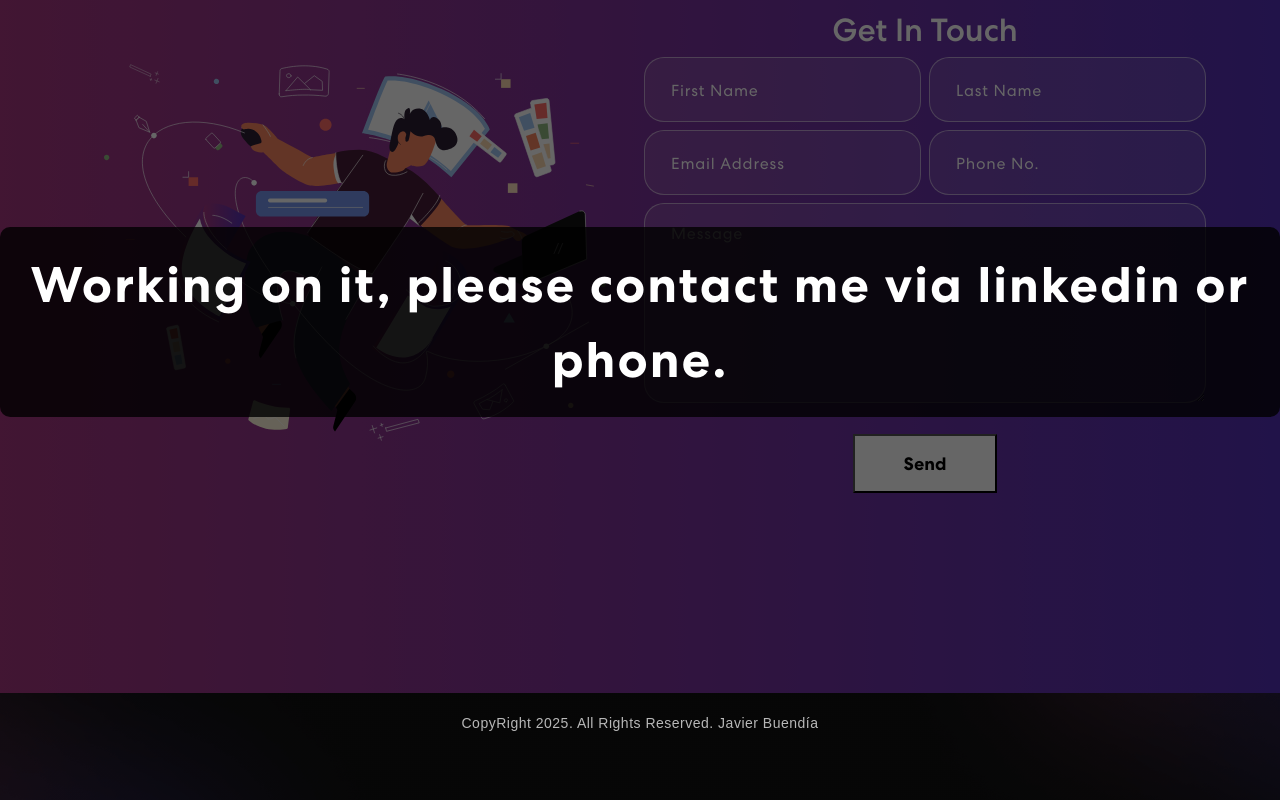
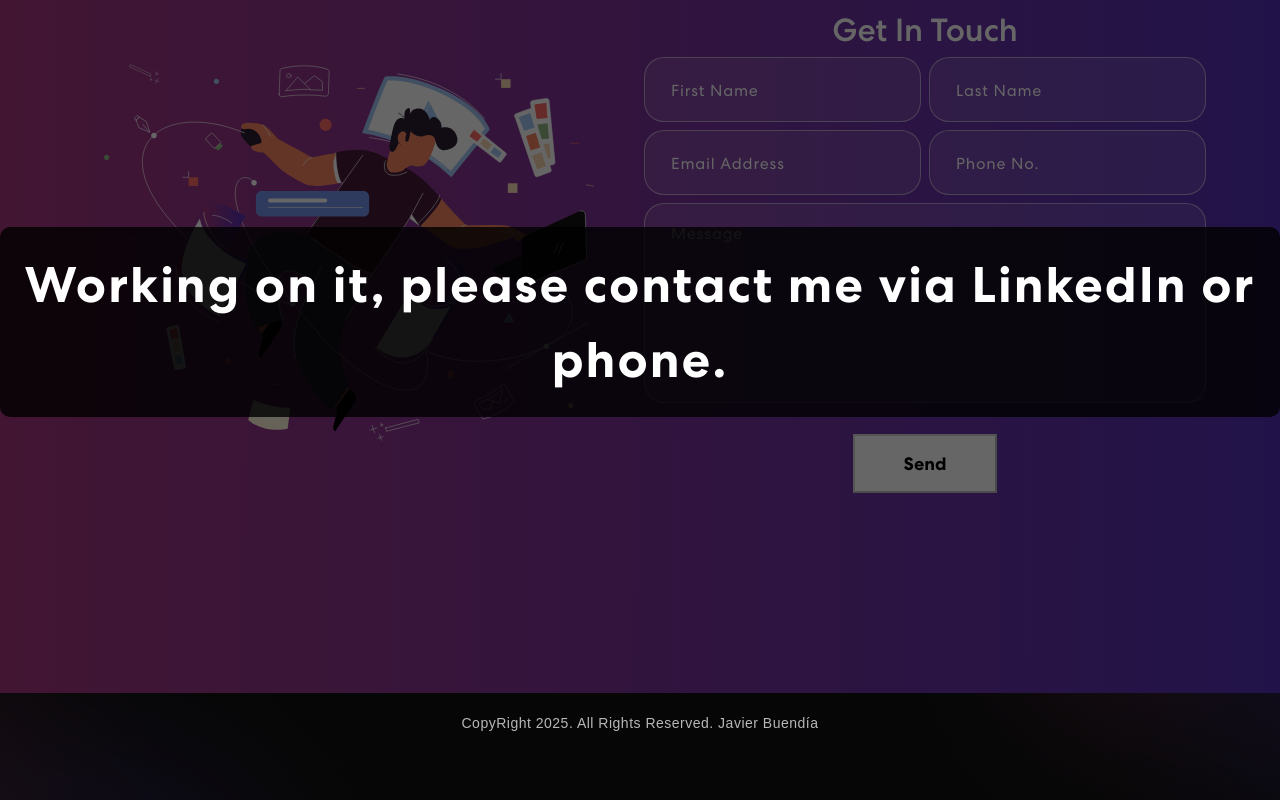
Before and after one commit to cepex1/personal-portfolio, a React (Create React App) app: page / in a window 1280 px wide. Shown: the part 2439-3239 px from the top of the page. Built offline with nearby package versions, Linux system fonts and the light colour scheme; no server answers.

Commit message:
update 2.2

```diff
--- a/src/components/Contact.js
+++ b/src/components/Contact.js
@@ -14,7 +14,7 @@ const useContactForm = () => {
   const [formDetails, setFormDetails] = useState(initialDetails);
   const [buttonText, setButtonText] = useState("Send");
   const [status, setStatus] = useState({});
-  const [isFunctional, setIsFunctional] = useState(false); // Estado para controlar si el formulario funciona o no
+  const [isFunctional, setIsFunctional] = useState(false); // Marcamos como no funcional (siempre falso)
 
   const onFormUpdate = (field, value) => {
     setFormDetails(prev => ({
@@ -26,6 +26,9 @@ const useContactForm = () => {
   const handleSubmit = async (e) => {
     e.preventDefault();
     setButtonText("Sending...");
+
+    // Para este caso, no hace nada el formulario, solo desactiva la funcionalidad temporalmente
+    setIsFunctional(false); // Asegura que no se pueda enviar nada
 
     try {
       let response = await fetch("/api/contact", {
@@ -53,7 +56,7 @@ const useContactForm = () => {
     }
   };
 
-  return { formDetails, buttonText, status, isFunctional, onFormUpdate, handleSubmit, setIsFunctional };
+  return { formDetails, buttonText, status, isFunctional, onFormUpdate, handleSubmit };
 };
 
 const ContactFormInput = ({ type, value, placeholder, onChange, className }) => (
@@ -67,15 +70,15 @@ const ContactFormInput = ({ type, value, placeholder, onChange, className }) =>
 );
 
 export const Contact = () => {
-  const { formDetails, buttonText, status, isFunctional, onFormUpdate, handleSubmit, setIsFunctional } = useContactForm();
+  const { formDetails, buttonText, status, isFunctional, onFormUpdate, handleSubmit } = useContactForm();
 
   return (
     <section className="contact" id="connect">
-      {/* Mostrar mensaje si el formulario no es funcional */}
+      {/* Mostrar mensaje de "Working on it" ya que el formulario no es funcional */}
       {!isFunctional && (
         <div className="working-on-it-overlay">
           <div className="working-on-it-message">
-            Working on it, please contact me via linkedin or phone.
+            Working on it, please contact me via LinkedIn or phone.
           </div>
         </div>
       )}
@@ -113,7 +116,7 @@ export const Contact = () => {
                     onChange={(e) => onFormUpdate("message", e.target.value)}
                     className="w-100"
                   />
-                  <button type="submit" className="mt-3">
+                  <button type="submit" className="mt-3" disabled>
                     <span>{buttonText}</span>
                   </button>
                 </Col>
```
